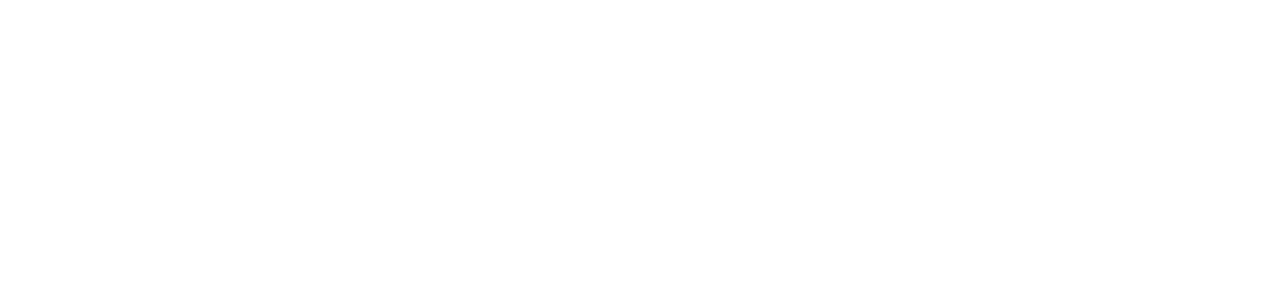
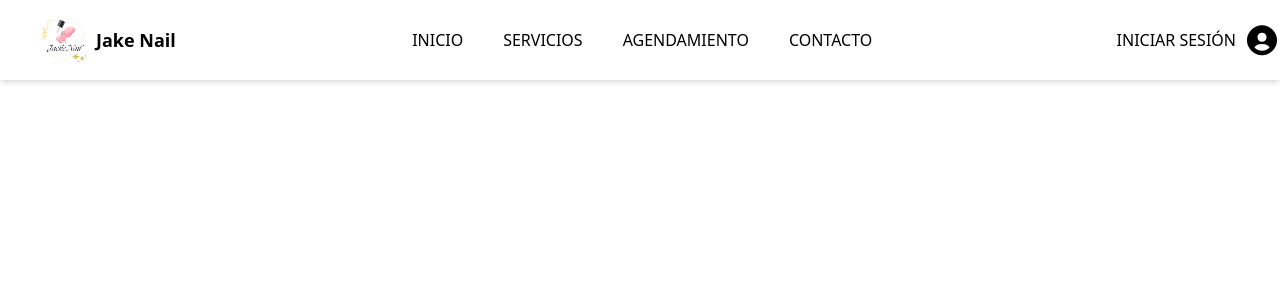
Before and after one commit to Jsma07/FrontEnd, a React (Create React App) app: page /Catalogo in a window 1280 px wide. Before the commit this address had no page. Shown: the top 300 px of the page. Built offline with nearby package versions, Linux system fonts and the light colour scheme.

Commit message:
aggg navbar

```diff
--- a/src/App.js
+++ b/src/App.js
@@ -6,7 +6,7 @@
 import theme from './components/consts/theme';
 import { toast, ToastContainer } from "react-toastify";
 
-import LoadingScreen from './components/consts/pantallaCarga'; // Importa tu componente de pantalla de carga
+import LoadingScreen from './components/consts/pantallaCarga';
 
 function App() {
   const [isLoading, setIsLoading] = React.useState(true);
--- /dev/null
+++ b/src/components/consts/VIewClients/Navbarclient.jsx
@@ -0,0 +1,61 @@
+import React from 'react';
+
+function NavbarClient() {
+  return (
+    <nav className="bg-white shadow-md py-4 font-sans">
+      <div className="container mx-auto flex justify-between items-center">
+        <Logo />
+        <Menu />
+        <div className="flex items-center">
+          <Auth />
+        </div>
+      </div>
+    </nav>
+  );
+}
+
+
+function Logo() {
+  return (
+    <div className="flex items-center ml-4 lg:ml-10"> {/* Utilizamos ml-4 y ml-10 en pantallas grandes */}
+      <img src="/jacke.png" alt="Logo" className="h-12 w-12 mr-2" />
+      <span className="text-lg font-bold text-black">Jake Nail</span>
+    </div>
+  );
+}
+
+
+function Menu() {
+  return (
+    <ul className="flex justify-end items-center space-x-10">
+      <MenuItem href="/" text="Inicio" />
+      <MenuItem href="/servicios" text="Servicios" />
+      <MenuItem href="/agendamiento" text="Agendamiento" />
+      <MenuItem href="/contacto" text="Contacto" />
+    </ul>
+  );
+}
+
+function MenuItem({ href, text }) {
+  return (
+    <li>
+      <a href={href} className="text-black hover:text-purple-900 transition duration-300 ease-in-out">
+        <span className="uppercase">{text}</span>
+      </a>
+    </li>
+  );
+}
+
+function Auth() {
+  return (
+    <a
+    href="/iniciarSesion"
+    className="text-black hover:text-purple-900 transition duration-300 ease-in-out flex items-center ml-4 lg:ml-2"
+  >
+    <span className="uppercase">Iniciar sesión</span>
+    <i className="bx bxs-user-circle text-4xl text-black-700 ml-2"></i>
+  </a>
+  );
+}
+
+export default NavbarClient;
--- a/src/index.js
+++ b/src/index.js
@@ -22,6 +22,7 @@
 import Registrar from './pages/Ventas/Registrar'
 import InsumoDetalle from './pages/Ventas/Detalles'
 import { UserProvider } from './context/ContextoUsuario';
+import Navbarclient from './components/consts/VIewClients/Navbarclient'
 
 const root = ReactDOM.createRoot(document.getElementById('root'));
 
@@ -32,6 +33,7 @@
       <Routes>
         <Route path="/iniciarSesion" element={<Login />} />
         <Route path="/Registrar" element={<CrearCuenta />} />
+        <Route path="/Catalogo" element={<Navbarclient />} />
         <Route path="/" element={<App />}>
           <Route path="/configuracion/roles" element={<Roles />} />
           <Route path="/Usuarios/Administradores" element={<Admin />} />
@@ -49,6 +51,7 @@
           <Route path="/Empleados" element={<Usuarios2 />} />
           <Route path="/RegistrarVentas" element={<Registrar />} />
           <Route path="/Detalleventa/:id" element={<InsumoDetalle />} />
+
         </Route>
       </Routes>
     </BrowserRouter>
```
